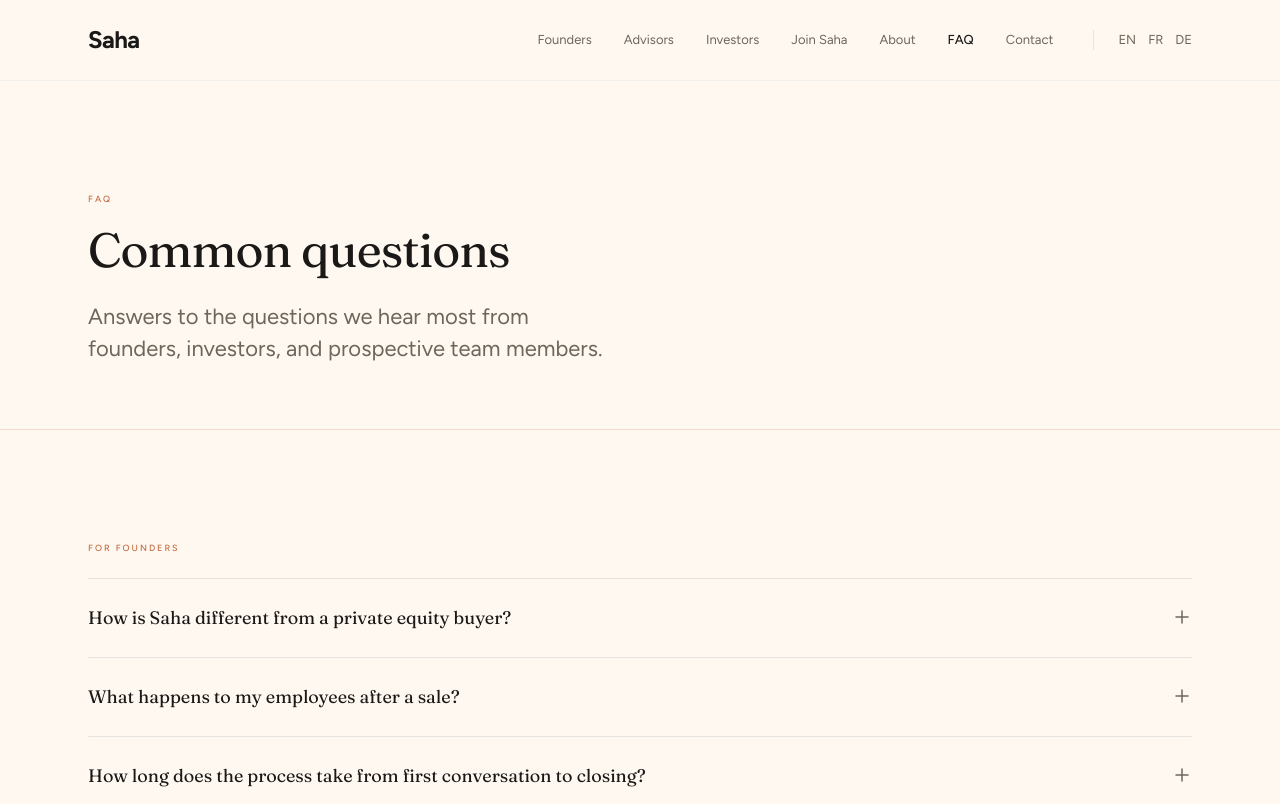
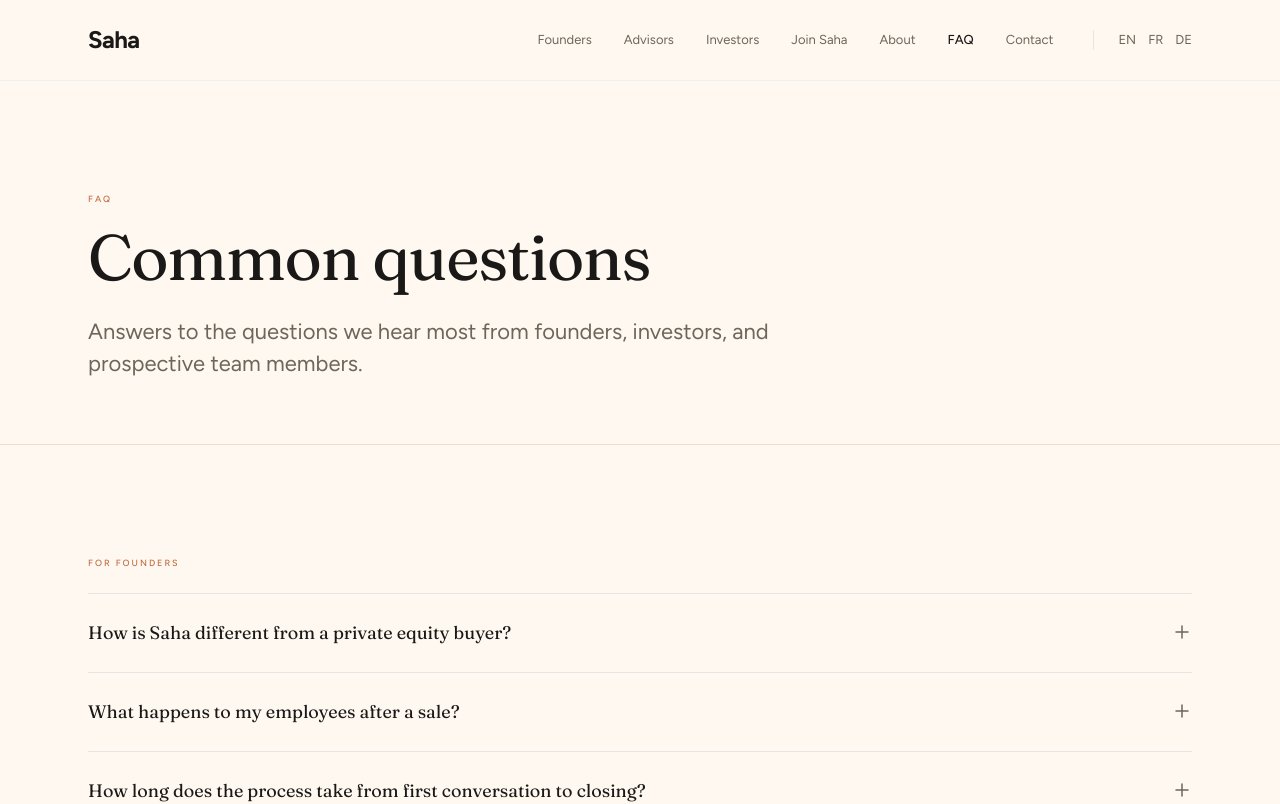
Before and after one commit to temitope-ola/saha-website, a Next.js app: page /about/faq in a window 1280 px wide. Shown: the top 804 px of the page. Built offline with nearby package versions, Linux system fonts and the light colour scheme.

Commit message:
Harmonise page hero widths and headline scale

```diff
--- a/components/page-hero.tsx
+++ b/components/page-hero.tsx
@@ -8,16 +8,16 @@
   return (
     <section className="pt-section-sm md:pt-section pb-12 md:pb-16 border-b border-cuivre/20" aria-label="Page introduction">
       <div className="container-content">
-        <div className="max-w-2xl">
+        <div>
           {eyebrow && (
             <p className="eyebrow mb-4">
               {eyebrow}
             </p>
           )}
-          <h1 className="text-display-sm md:text-display text-balance">
+          <h1 className="text-display-sm md:text-display lg:text-display-lg">
             {headline}
           </h1>
-          <p className="mt-6 text-body-lg md:text-subheading text-pierre text-balance">
+          <p className="mt-6 text-body-lg md:text-subheading text-pierre max-w-3xl">
             {subheadline}
           </p>
         </div>
```
